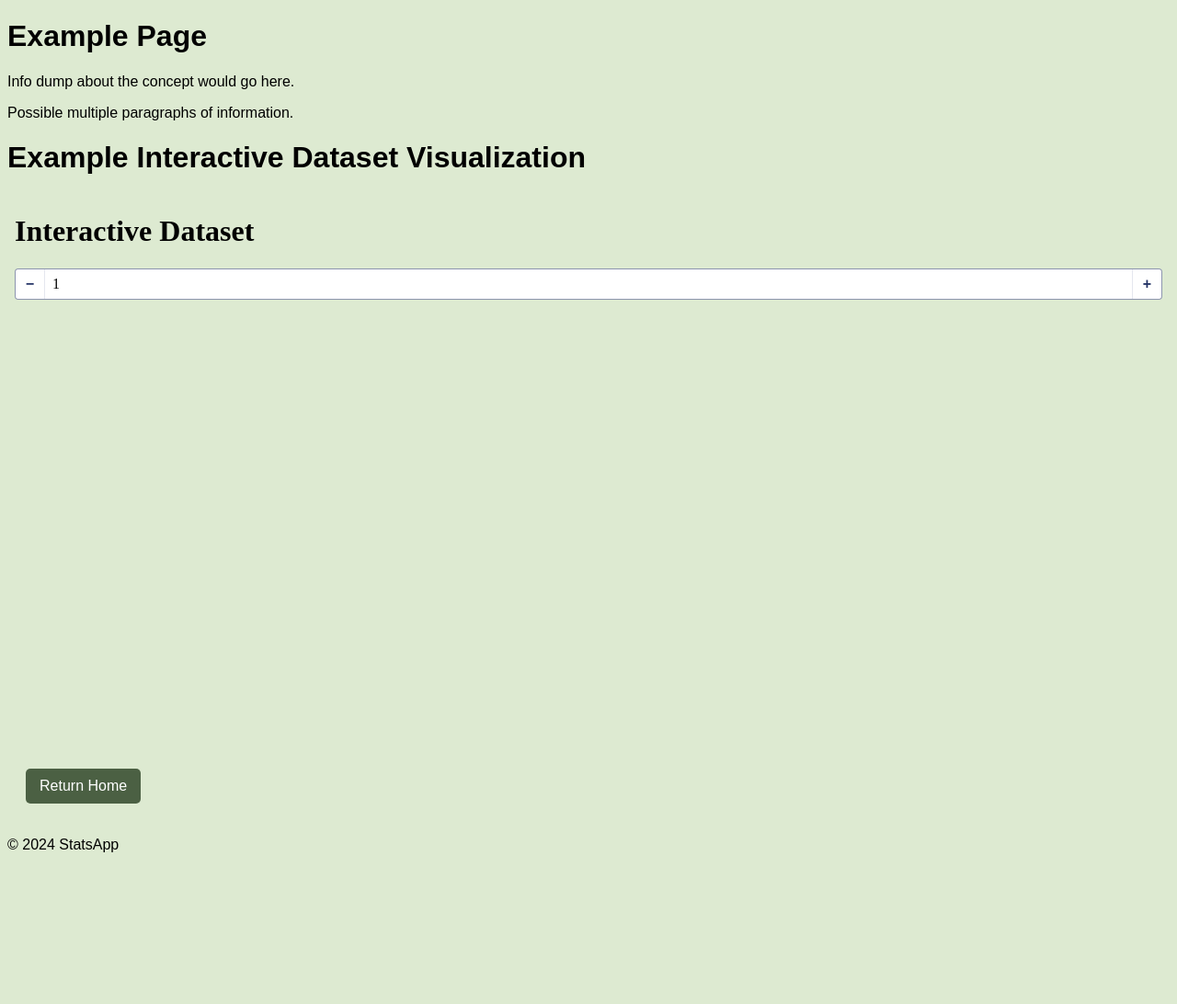
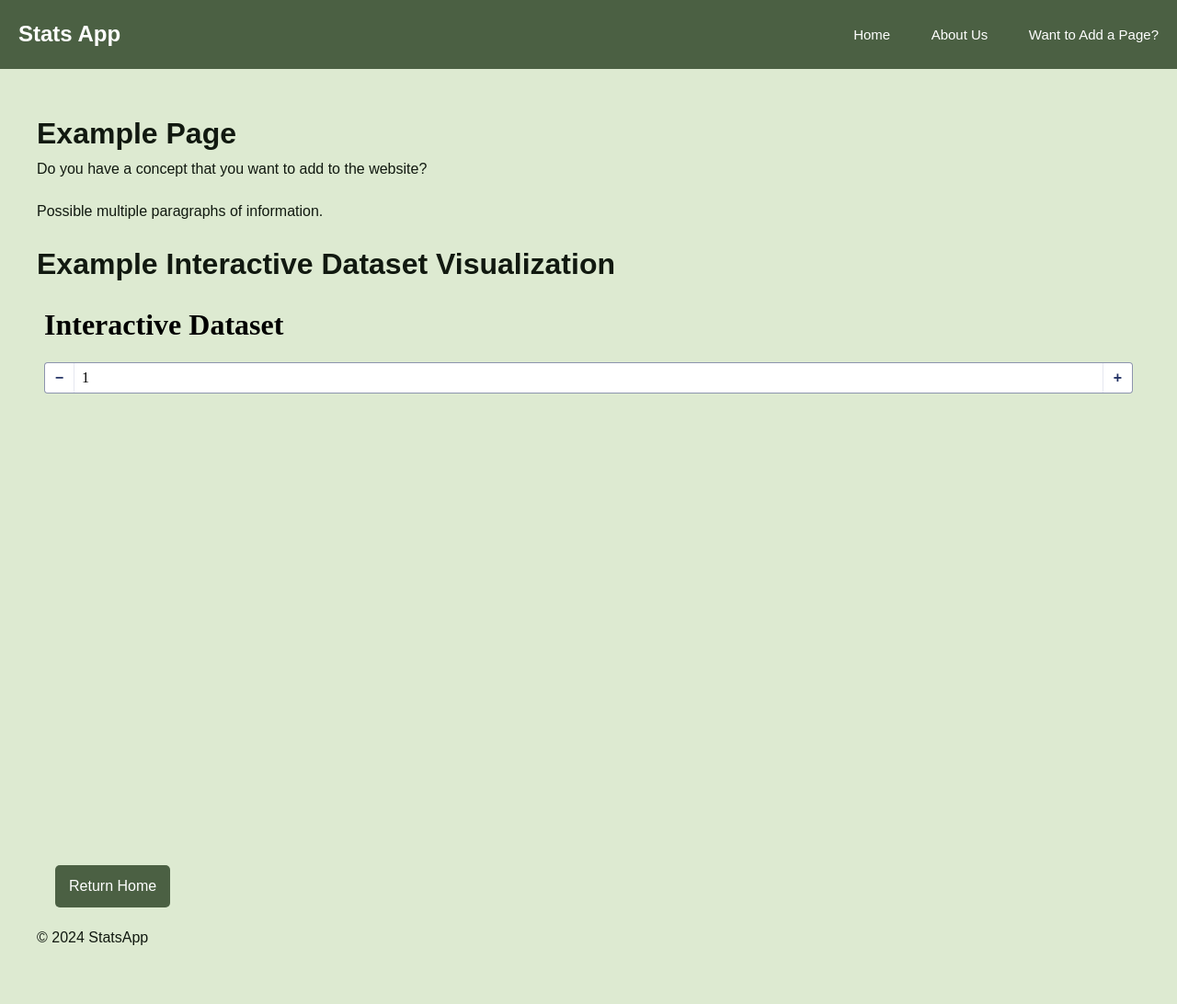
Before and after one commit to hbrackney/StatsApp, a Flask app: page /example_page in a window 1280 px wide. Shown: the whole page at 92% size. Before the commit the page ends 927 px from the top, so only its background shows below. Run offline with Flask 3, Linux system fonts and the light colour scheme.

Commit message:
Added navigation bar, added tests, added a quiz to the base of the t-test page. Need to do: get quizzes working

```diff
--- a/app.py
+++ b/app.py
@@ -8,6 +8,7 @@
 import pandas as pd
 from scipy import stats
 from statsmodels.stats.weightstats import ztest
+import t_quiz
 
 # Intialize Flask App
 app = Flask(__name__)
@@ -15,8 +16,7 @@
 # Home Page Dropdown Menu Options
 options = {
     "t-test": "ttest",
-    "z-test": "z_test_page",
-    "Example": "example_page"
+    "z-test": "z_test_page"
 }
 
 # Interactive Charts/Graphs using Dash
@@ -159,7 +159,7 @@
 
 
 # Z Test Plot
-dash_app = Dash(__name__, server=app, routes_pathname_prefix='/dash_ztest/')
+dash_ztest_app = Dash(__name__, server=app, routes_pathname_prefix='/dash_ztest/')
 
 # Initial data for two datasets
 zinitial_data1 = {
@@ -177,7 +177,7 @@
 zdf2 = pd.DataFrame(zinitial_data2)
 
 # Layout of the Dash app
-dash_app.layout = html.Div([
+dash_ztest_app.layout = html.Div([
     html.H1("Compare Two Datasets and Calculate Z-Test"),
 
     html.H3("Dataset 1"),
@@ -212,7 +212,7 @@
 ])
 
 # Callback to update the line chart and calculate z-test based on both tables' values
-@dash_app.callback(
+@dash_ztest_app.callback(
     Output('line-chart', 'figure'),
     Output('z-test-result', 'children'),
     Input('data-table1', 'data'),
@@ -265,6 +265,13 @@
     """
     return render_template("home.html", options=options)
 
+@app.route("/about")  # Home Page
+def about():
+    """This function renders the about page.
+
+    Returns: Creates the about page
+    """
+    return render_template("about.html", options=options)
 
 @app.route("/submit", methods=["POST"])  # Submitting Dropdown menu Option
 def submit():
@@ -279,13 +286,30 @@
     return redirect(url_for("home"))
 
 
-@app.route("/ttest")
+@app.route("/ttest", methods=['GET', 'POST'])
 def ttest():
     """This function renders the t test page.
 
     Returns: Creates the t test page
     """
-    return render_template("ttest.html")
+    questions = t_quiz.get_quiz_questions()
+    score = 0
+    bad_answers = []
+
+    if request.method == 'POST':
+        for i, question in enumerate(questions):
+            selected_answer = request.form.get(f'question_{i + 1}')
+            answer = request.form.get('question_1')  # For example
+            print(f'Selected answer: {answer}')
+            print(selected_answer)
+            if selected_answer == question['answer']:
+                score += 1
+            else:
+                bad_answers.append((question, selected_answer))
+
+    return render_template('ttest.html', questions=questions,
+                           score=score, wrong_answers=bad_answers)
+
 
 
 @app.route("/z_test_page")
@@ -317,4 +341,4 @@
 #     return render_template("interactive_table.html")
 
 if __name__ == "__main__":
-    serve(app, host="0.0.0.0", port=8000)
+    serve(app, host="0.0.0.0", port=8002)
--- a/static/styles/style.css
+++ b/static/styles/style.css
@@ -2,23 +2,75 @@
     margin: 0;
     padding: 0;
     box-sizing: border-box;
-
 }
 
 body {
-    padding: 2rem;
-    background-color: #333;
-    color: whitesmoke;
-    min-height: 100vh;
-    display: flex;
-    flex-direction: column;
-    align-items: center;
-    gap: 2rem;
-    font-size: 2rem;
+    margin: 20px;
+    line-height: 1.6;
+    padding-top: 100px;
+    padding-left: 20px;
+    padding-right: 20px;
+    padding-bottom: 20px;
+    background-color: #ddead1;
+    color: rgb(17, 25, 16);
+    font-family: Arial, sans-serif;
 }
 
-input, button {
-    font-size: 2rem;
-    padding: 1rem;
-    border-radius: 10px;
+ul, ol {
+    margin-left: 20px; /* Indentation */
+    padding-left: 20px; /* Indentation */
+    margin-bottom: 20px;
 }
+
+p {
+    margin-bottom: 20px; /* Adjust the value for desired spacing */
+}
+
+.home_button{
+    margin: 20px;
+    margin-top: 20px;
+    padding: 10px 15px;
+    background-color: #4b6043;
+    color: white;
+    text-decoration: none;
+    border-radius: 5px;
+    display: inline-block;
+}
+
+nav{
+    position: fixed;
+    top: 0;
+    left: 0;
+    width:100%;
+    height: 75px;
+    line-height: 75px;
+    padding: 20px 20px;
+    background: #4b6043;
+    display: flex;
+    align-items: center;
+    /* color: white;
+    text-decoration: none; */
+
+    justify-content: space-between;
+}
+.title{
+    font-family: Arial, sans-serif;
+    color: #fff;
+    text-decoration: none;
+    font-weight: 700;
+    text-align: left;
+    font-size: 24px;
+}
+
+.navbar a {
+    font-size: 15px;
+    color: #fff;
+    font-weight: 500;
+    text-decoration: none;
+    margin-left: 40px;
+    text-align: right;
+}
+
+.quiz{
+    margin: 20px;
+}
--- a/templates/base.html
+++ b/templates/base.html
@@ -3,32 +3,29 @@
 <head>
     <meta charset="UTF-8">
     <meta name="viewport" content="width=device-width, initial-scale=1.0">
-    <title>{% block title %}Flask App{% endblock %}</title>
-    <style>
-        body {
-            font-family: Arial, sans-serif;
-            background-color: #ddead1;
-        }
-        .home-button {
-            margin: 20px;
-            margin-top: 20px;
-            padding: 10px 15px;
-            background-color: #4b6043;
-            color: white;
-            text-decoration: none;
-            border-radius: 5px;
-            display: inline-block;
-        }
-    </style>
+    <title>{% block title %}Stats App{% endblock %}</title>
+    <link rel="stylesheet" href="static/styles/style.css"
     <script src="https://polyfill.io/v3/polyfill.min.js?features=es6"></script>
     <script id="MathJax-script" src="https://cdn.jsdelivr.net/npm/mathjax@3/es5/tex-mml-chtml.js"></script>
+
 </head>
 <body>
+    <nav class="navbar">
+        <div class="logo-title">
+            <span class="title" href="{{ url_for('home') }}">Stats App</span>
+        </div>
+        <div class="nav-buttons">
+            <a href="{{ url_for('home') }}">Home</a>
+            <a href="{{ url_for('about') }}">About Us</a>
+            <a href="{{ url_for('example_page') }}">Want to Add a Page?</a>
+        </div>
+    </nav>
     <div>
         {% block content %}
         {% endblock %}
     </div>
-    <a class="home-button" href="{{ url_for('home') }}">Return Home</a>
+
+    <a href="{{ url_for('home') }}" class="home_button">Return Home</a>
 
     <footer class="text-center mt-4">
         <p>&copy; 2024 StatsApp</p>
--- a/templates/example_page.html
+++ b/templates/example_page.html
@@ -4,7 +4,7 @@
 
 {% block content %}
 <h1>Example Page</h1>
-<p>Info dump about the concept would go here.</p>
+<p>Do you have a concept that you want to add to the website?</p>
 <p> Possible multiple paragraphs of information.</p>
 
 <h1>Example Interactive Dataset Visualization</h1>
--- a/templates/home.html
+++ b/templates/home.html
@@ -3,7 +3,6 @@
 {% block title %}Home{% endblock %}
 
 {% block content %}
-    <h1>StatsApp</h1>
     <p>Welcome! Please select the concept you want to learn below. </p>
 
     <form action="/submit" method="POST">
```
Also changed, not shown: t_quiz.py (added, +12 -0 lines), templates/about.html (added, +10 -0 lines), templates/ttest.html (+35 -1 lines), tests/test_app.py (added, +36 -0 lines), tests/test_t_quiz.py (added, +42 -0 lines), README.md, tests/__init__.py (added).
